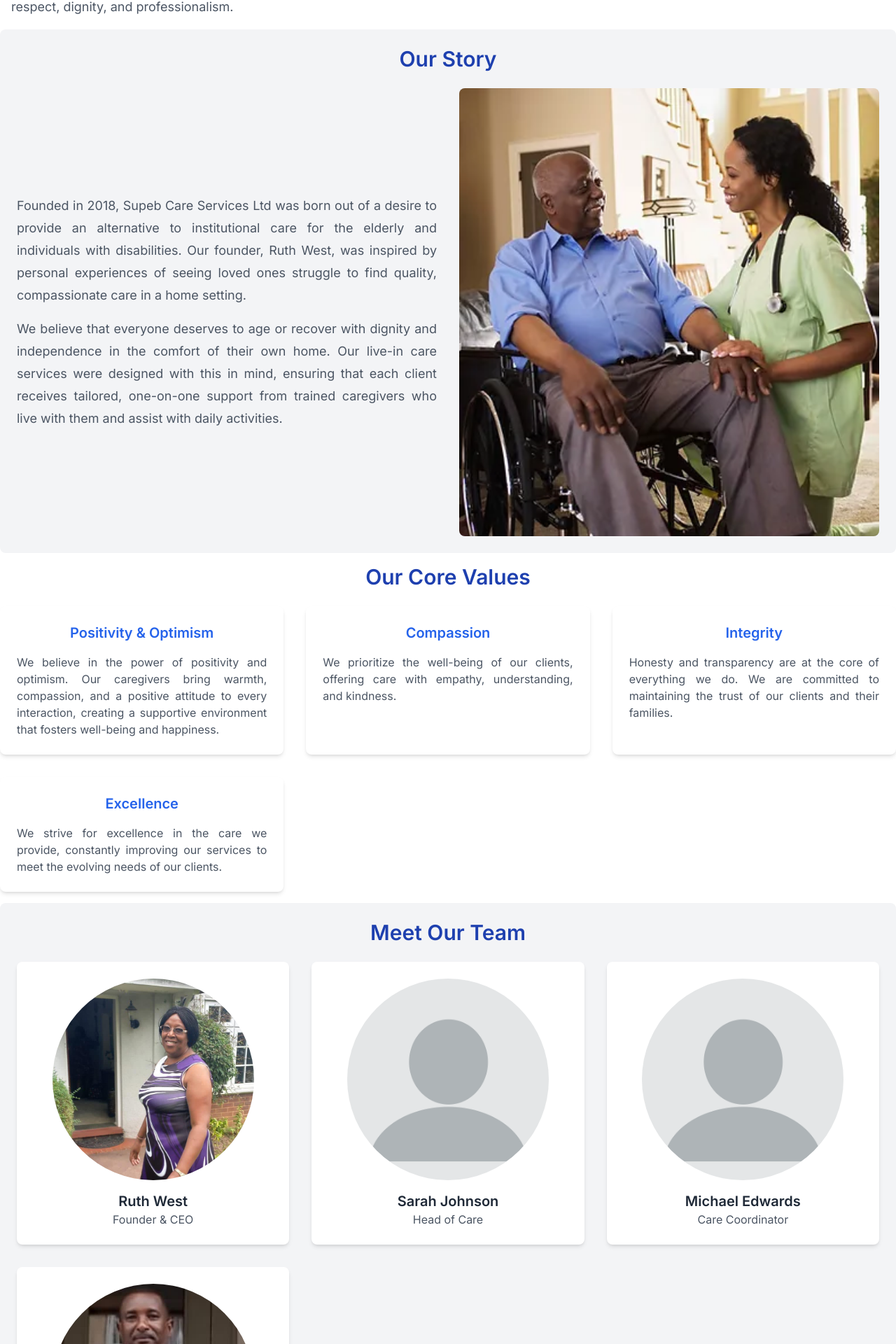
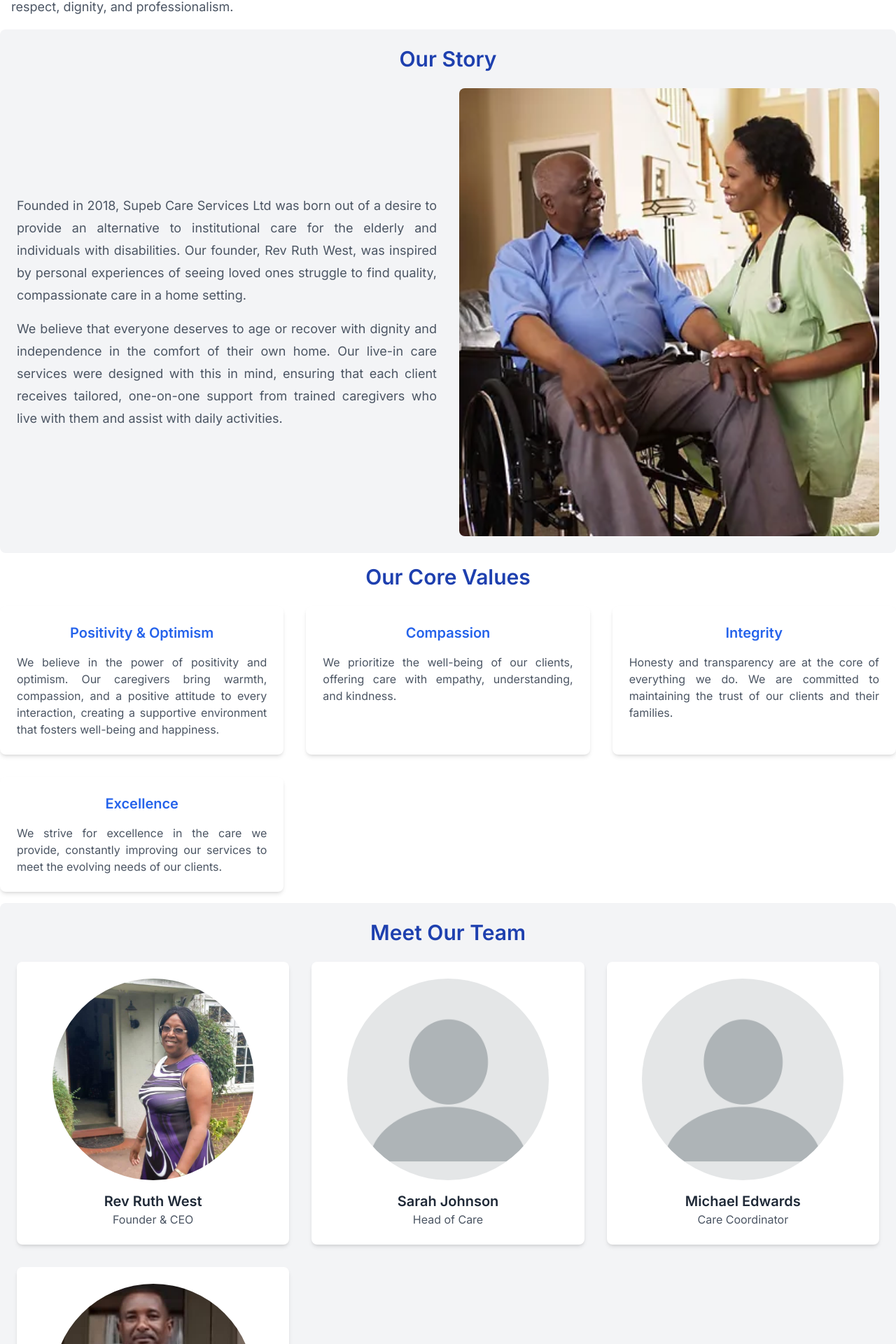
Before and after one commit to JeiKiarie/superbcare-v3, a Next.js app: page /about-us in a window 1280 px wide. Shown: the part 829-2749 px from the top of the page at 70% size. Built offline with nearby package versions, Linux system fonts and the light colour scheme.

Commit message:
edited name

```diff
--- a/app/about-us/page.jsx
+++ b/app/about-us/page.jsx
@@ -75,7 +75,7 @@ const AboutPage = () => {
 						<p>
 							Founded in 2018, Supeb Care Services Ltd was born out of a desire
 							to provide an alternative to institutional care for the elderly
-							and individuals with disabilities. Our founder, Ruth West, was
+							and individuals with disabilities. Our founder, Rev Ruth West, was
 							inspired by personal experiences of seeing loved ones struggle to
 							find quality, compassionate care in a home setting.
 						</p>
@@ -196,7 +196,9 @@ const AboutPage = () => {
 							alt="CEO"
 							className="w-60 h-60 sm:w-72 sm:h-72 rounded-full mx-auto mb-4 object-cover object-top"
 						/>
-						<h4 className="text-xl font-semibold text-gray-800">Ruth West</h4>
+						<h4 className="text-xl font-semibold text-gray-800">
+							Rev Ruth West
+						</h4>
 						<p className="text-gray-600">Founder & CEO</p>
 					</motion.div>
 					<motion.div
```
